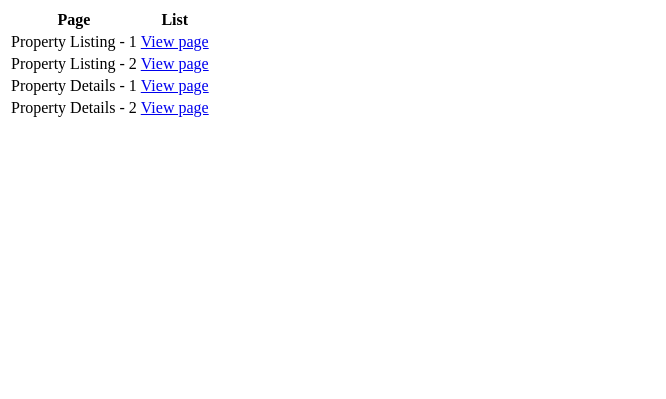
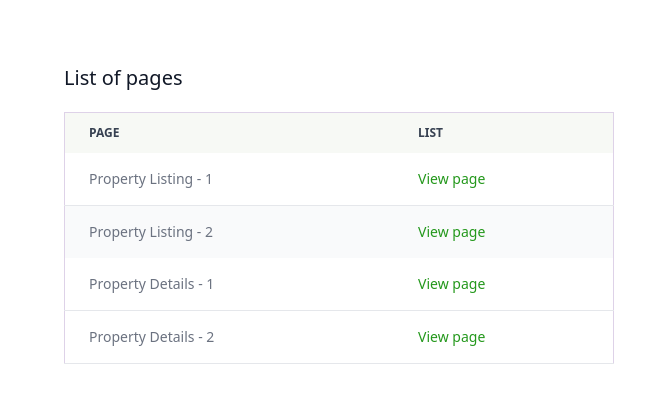
Before and after one commit to kishorestoic/asset-guardian, a plain HTML site: page index.html in a window 1280 px wide. Shown: the whole page, without its empty margins (0-666 px from the left). Drawn offline with nearby package versions, Linux system fonts and the light colour scheme.

Commit message:
Updated Styling : Index

```diff
--- a/index.html
+++ b/index.html
@@ -2,39 +2,100 @@
 <html lang="en">
 
 <head>
-    <meta charset="UTF-8">
-    <meta name="viewport" content="width=device-width, initial-scale=1.0">
-    <title>List of pages</title>
+    <meta charset="utf-8" />
+    <meta charset="utf-8" />
+    <title>AssetGuardian : List of pages</title>
+    <link href="https://fonts.googleapis.com" rel="preconnect" />
+    <link crossorigin="" href="https://fonts.gstatic.com" rel="preconnect" />
+    <link href="https://fonts.googleapis.com/css2?family=Public+Sans:wght@400;500;700;900&amp;display=swap"
+        rel="stylesheet" />
+    <link href="https://fonts.googleapis.com/css2?family=Material+Symbols+Outlined" rel="stylesheet" />
+    <script src="https://cdn.tailwindcss.com?plugins=forms,container-queries"></script>
+    <style type="text/tailwindcss">
+        :root {
+            --olive-green: #4EBE38;
+            --leaf-green: #24981C;
+            --navy-blue: #000074;
+            --blue: #0140AC;
+        }
+    </style>
+    <script>
+        tailwind.config = {
+            darkMode: "class",
+            theme: {
+                extend: {
+                    colors: {
+                        "primary": "var(--olive-green)",
+                        "secondary": "var(--navy-blue)",
+                        "background-light": "#f7f9f5",
+                        "background-dark": "#0d1a12",
+                    },
+                    fontFamily: {
+                        "display": ["Public Sans"]
+                    },
+                    borderRadius: {
+                        "DEFAULT": "0.25rem",
+                        "lg": "0.5rem",
+                        "xl": "0.75rem",
+                        "full": "9999px"
+                    },
+                },
+            },
+        }
+    </script>
 </head>
 
 <body>
-    <table class="w-full text-sm text-left text-gray-500 dark:text-gray-400">
-        <thead class="text-xs text-gray-700 uppercase bg-gray-50 dark:bg-gray-700">
+    <style>
+        table {
+            border-collapse: collapse;
+            border: 1px solid #ded2e8;
+        }
+
+        th {
+            background-color: #f7f9f5;
+        }
+
+        a {
+            color: #24981C;
+        }
+
+        a:hover {
+            color: #000074;
+        }
+    </style>
+    <div class="p-8 m-8">
+        <h1 class="text-xl font-medium text-gray-900 dark:text-white mb-5">List of pages</h1>
+        <table class="w-[550px] text-sm text-left text-gray-500">
+            <thead class="text-xs text-gray-700 uppercase bg-gray-50">
                 <tr>
                     <th scope="col" class="px-6 py-3">Page</th>
                     <th scope="col" class="px-6 py-3">List</th>
                 </tr>
             </thead>
             <tbody>
-            <tr class="bg-white border-b dark:bg-gray-800 dark:border-gray-700">
+                <tr class="bg-white border-b">
                     <td class="px-6 py-4">Property Listing - 1</td>
-                <td class="px-6 py-4"><a href="property-list-1.html">View page</a></td>
+                    <td class="px-6 py-4"><a href="property-list-1.html" class="hover:text-primary">View page</a></td>
                 </tr>
-            <tr class="bg-gray-50 dark:bg-gray-700">
+                <tr class="bg-gray-50 ">
                     <td class="px-6 py-4">Property Listing - 2</td>
-                <td class="px-6 py-4"><a href="property-list-2.html">View page</a></td>
+                    <td class="px-6 py-4"><a href="property-list-2.html" class="hover:text-primary">View page</a></td>
                 </tr>
-            <tr class="bg-white border-b dark:bg-gray-800 dark:border-gray-700">
+                <tr class="bg-white border-b dark:bg-gray-800">
                     <td class="px-6 py-4">Property Details - 1</td>
-                <td class="px-6 py-4"><a href="property-details-1.html">View page</a></td>
+                    <td class="px-6 py-4"><a href="property-details-1.html" class="hover:text-primary">View page</a>
+                    </td>
                 </tr>
 
-            <tr class="bg-white border-b dark:bg-gray-800 dark:border-gray-700">
+                <tr class="bg-white border-b dark:bg-gray-800">
                     <td class="px-6 py-4">Property Details - 2</td>
-                <td class="px-6 py-4"><a href="property-details-2.html">View page</a></td>
+                    <td class="px-6 py-4"><a href="property-details-2.html" class="hover:text-primary">View page</a>
+                    </td>
                 </tr>
             </tbody>
         </table>
+    </div>
 </body>
 
 </html>
```
Lines whose indentation alone changed are shown as unchanged.
